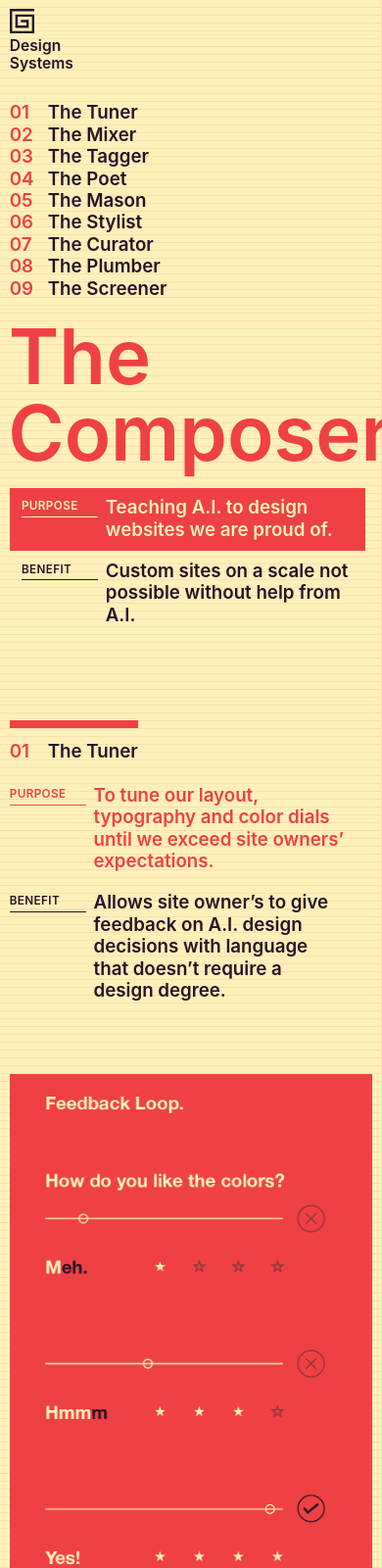
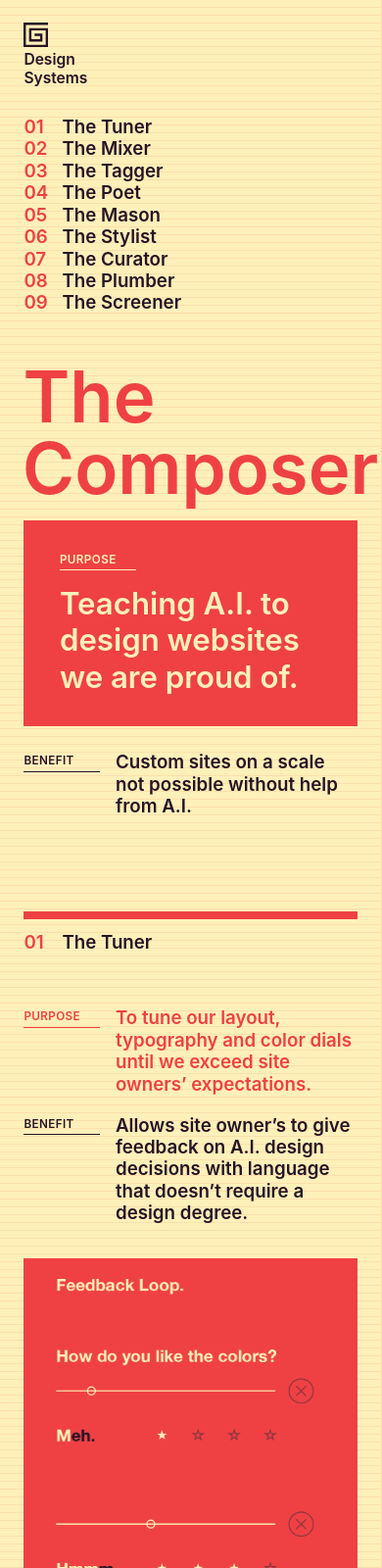
Before and after one commit to design-systems/basics, a website: page index.html in a window 390 px wide. Shown: the top 1600 px of the page at 98% size. Drawn offline with Linux system fonts and the light colour scheme.

Commit message:
mobile styling

```diff
--- a/ui/assets/styles/less/style.less
+++ b/ui/assets/styles/less/style.less
@@ -63,7 +63,7 @@ body{
   padding: 0;
 }
 .h1{
-  font-size: 20vw;
+  font-size: 18.58vw;
   line-height: 1;
   letter-spacing: 0;
 }
@@ -149,11 +149,12 @@ body{
   border-bottom: 1px solid;
   width: 20vw;
   float: left;
-  margin-right: 2vw;
+  margin-right: 4vw;
   @media screen and (min-width: 1000px) {
     font-size: 1vw;
     line-height: 3 * @g;
     width: 10vw;
+    margin-right: 2vw;
   }
 }
 
@@ -171,6 +172,7 @@ body{
   margin-top: 80px;
   position: relative;
   display: inline-block;
+  width: 100%;
   .Module{
     position: relative;
     width: 100%;
@@ -179,11 +181,12 @@ body{
       position: relative;
       line-height: 48px;
       border-top: 8px solid @red;
-      display: inline-block;
+      display: block;
       margin-top: 16px;
+      margin-bottom: 32px;
     }
     .Text{
-      width: 66vw;
+      width: 72%;
     }
     .Purpose,
     .Benefit{
@@ -199,9 +202,10 @@ body{
       position: relative;
       display: inline-block;
       top: 0;
-      width: 95vw;
+      width: 100%;
       background: @red;
-      margin-top: 64px;
+      margin-top: 24px;
+      margin-bottom: 64px;
       img{
         width: 100%;
       }
@@ -232,7 +236,12 @@ body{
       .Graphical{
         width: 25vw;
         float: left;
-        margin-top: 0px;
+        margin-top: 0;
+        margin-bottom: 0;
+      }
+      .Title{
+        display: inline-block;
+        margin-bottom: 0;
       }
       .Purpose{
         margin-top: 32px;
@@ -263,7 +272,7 @@ body{
 section{
   position: relative;
   width: 100%;
-  padding: 4 * @g;
+  padding: 10 * @g;
   border-right: 1px solid @borderColor;
   &:nth-of-type(1){
     background: url(../../images/bg.png);
@@ -283,6 +292,7 @@ section{
   }
   @media (min-width: 1000px){
     position: absolute;
+    padding: 4 * @g;
     &:nth-of-type(1){
       width: 25%;
       position: fixed;
@@ -303,7 +313,7 @@ section{
 
 .Header{
   position: relative;
-  width: 100vw;
+  width: 100%;
   .Title-main{
     position: relative;
     top: -.1vw;
@@ -320,15 +330,22 @@ section{
     background: @red;
     color: @tan;
     margin-top: 16px;
-    padding: 2.5vw 5 * @g;
+    padding: 8vw 15 * @g;
     display: inline-block;
+    .Label{
+      margin-bottom: 4vw;
+    }
     .Text{
-      width: 65vw;
+      width: 100%;
+      font-size: 8vw;
     }
   }
   .Benefit{
+    padding-left: 0;
+    padding-right: 0;
+    margin-top: 16px;
     .Text{
-      width: 65vw;
+      width: 70%;
     }
   }
   @media screen and (min-width: 1000px) {
@@ -350,6 +367,11 @@ section{
       margin-top: 2vw;
       height: auto;
       width: 100%;
+      padding: 2.5vw 5 * @g;
+      .Label{
+        top: .5vw;
+        position: relative;
+      }
       .Text{
         width: 25vw;
         font-size: 4*@g;
```
Also changed, not shown: ui/assets/styles/css/style.css.
